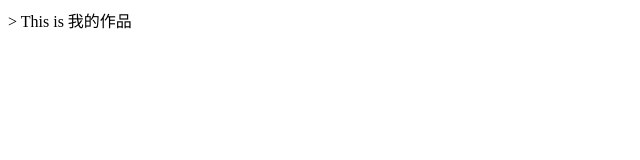
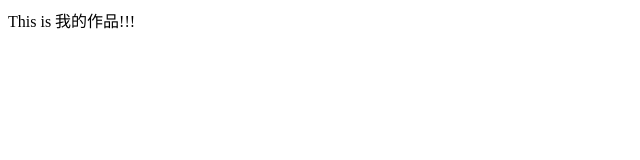
Before and after one commit to STM32Yc/STM32Yc.github.io, a plain HTML site: page index.html in a window 1280 px wide. Shown: the full height of the page, 0-640 px from the left. Drawn offline with Linux system fonts and the light colour scheme.

Commit message:
我的作品

```diff
--- a/index.html
+++ b/index.html
@@ -3,9 +3,9 @@
 <head>
 	<meta charset="UTF-8">
 	<title>我的作品</title>
-	>
+
 </head>
 <body>
-	This is 我的作品
+	This is 我的作品!!!
 </body>
 </html>
```
